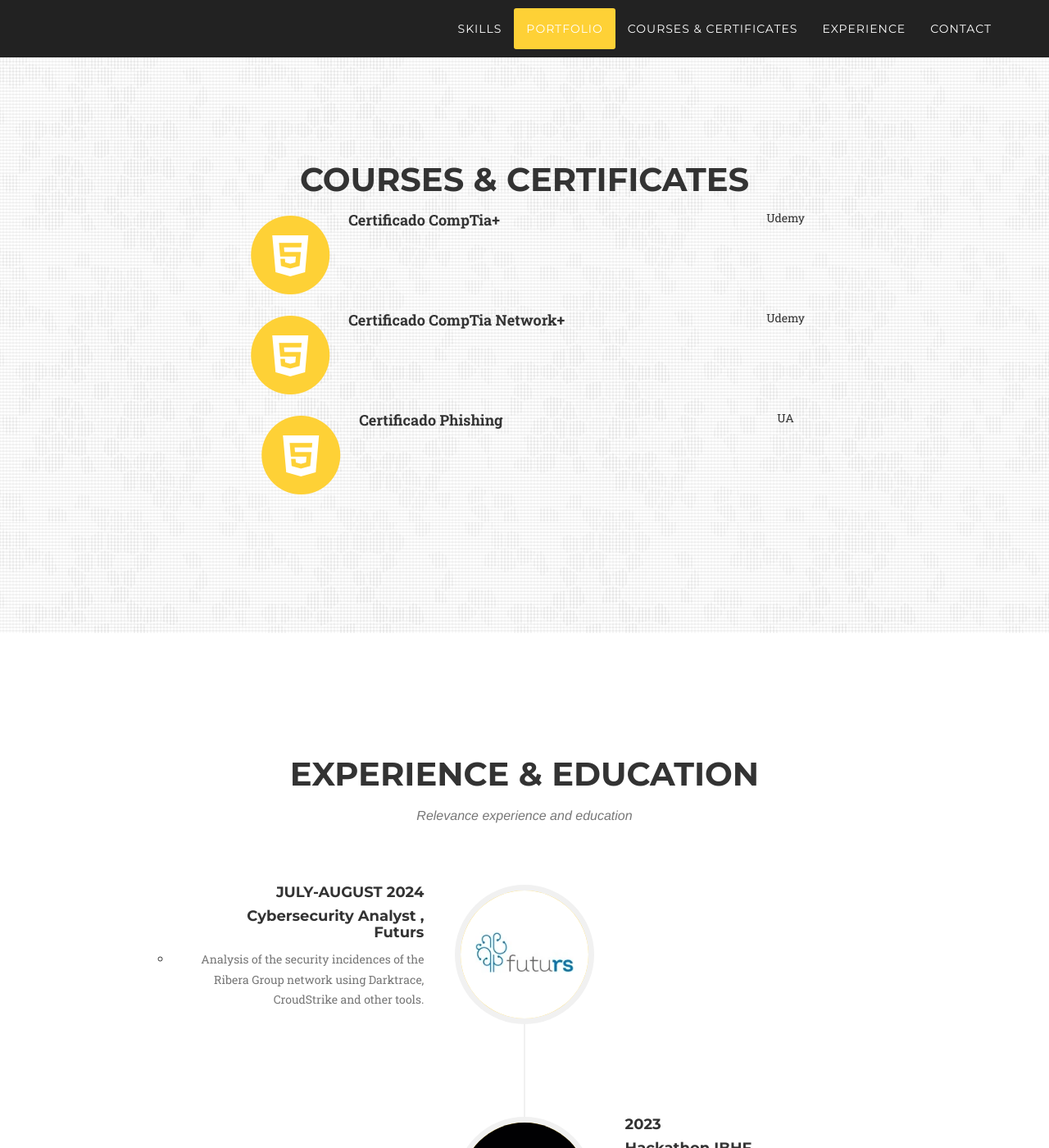
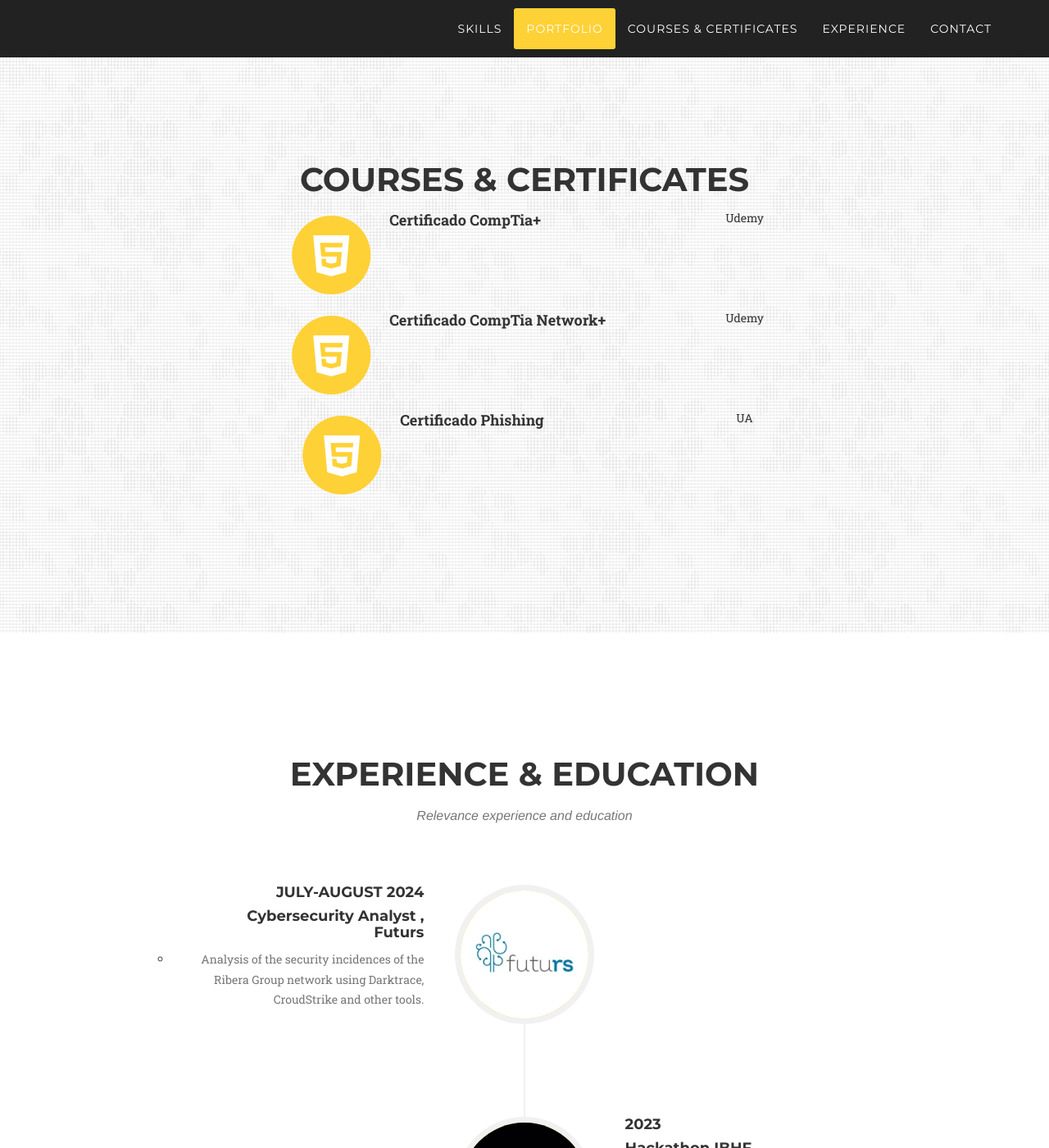
Before and after one commit to agmerino03/agmerino03.github.io, a Jekyll site: the page built from index.html, in a window 1280 px wide and 1400 px high, scrolled down 3363 px. Shown: the whole window at 82% size. Built offline with Jekyll 4.4.1, drawn with Linux system fonts in a browser that asks for light colours; some web fonts are replaced.

Commit message:
Bug fixed

```diff
--- a/_layouts/style.css
+++ b/_layouts/style.css
@@ -30,7 +30,7 @@
     font-size: 18px;
     font-weight: bold;
     margin-right: 10px; /* Espacio entre el título y la fuente */
-    width: 500px; /* Ancho fijo para los títulos */
+    width: 400px; /* Ancho fijo para los títulos */
 }
 
 .cert-source {
```
